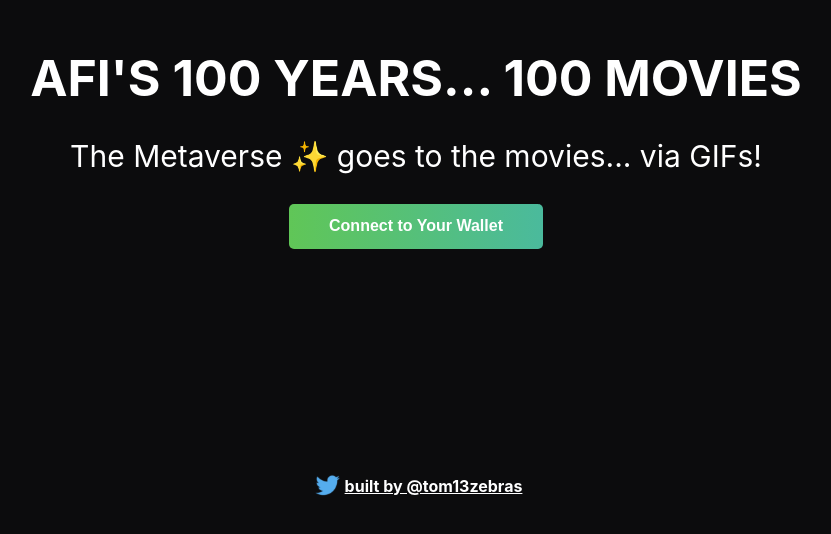
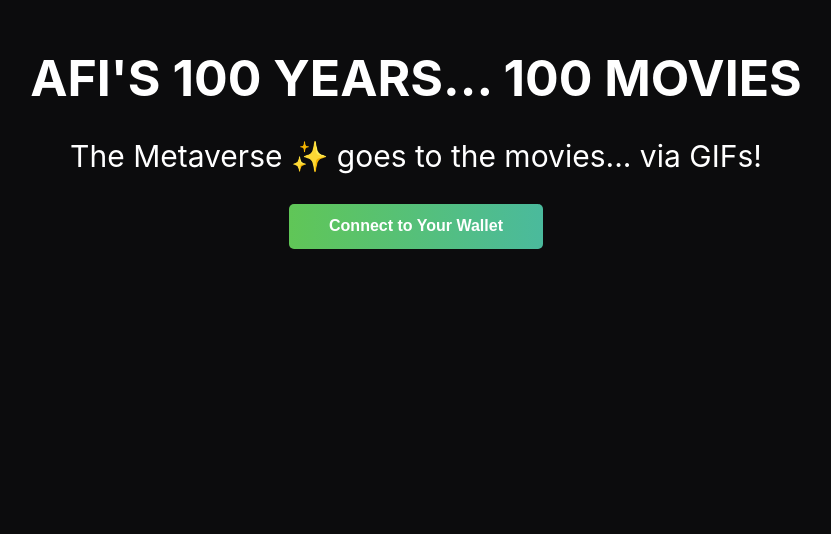
Before and after one commit to 13zebras/solana-gif-portal, a React (Create React App) app: page / in a window 1280 px wide. Shown: the part 252-786 px from the top of the page, without its empty margins (224-1055 px from the left). Built offline with nearby package versions, Linux system fonts and the light colour scheme; what @project-serum/anchor, @solana/web3.js would draw is missing.

Commit message:
Update App.js - remove twitter

```diff
--- a/src/App.js
+++ b/src/App.js
@@ -1,5 +1,5 @@
 import React, { useEffect, useState } from "react";
-import twitterLogo from "./assets/twitter-logo.svg";
+// import twitterLogo from "./assets/twitter-logo.svg";
 import "./App.css";
 import idl from "./idl.json";
 import { Connection, PublicKey, clusterApiUrl } from "@solana/web3.js";
@@ -26,8 +26,8 @@
 };
 
 // Constants
-const TWITTER_HANDLE = "tom13zebras";
-const TWITTER_LINK = `https://twitter.com/${TWITTER_HANDLE}`;
+// const TWITTER_HANDLE = "tom13zebras";
+// const TWITTER_LINK = `https://twitter.com/${TWITTER_HANDLE}`;
 
 
 const AFI_LINK =
@@ -261,17 +261,6 @@
                     {walletAddress && renderConnectedContainer()}
                 </div>
                 <div className="footer-container">
-                    <img
-                        alt="Twitter Logo"
-                        className="twitter-logo"
-                        src={twitterLogo}
-                    />
-                    <a
-                        className="footer-text"
-                        href={TWITTER_LINK}
-                        target="_blank"
-                        rel="noreferrer"
-                    >{`built by @${TWITTER_HANDLE}`}</a>
                 </div>
             </div>
         </div>
```
